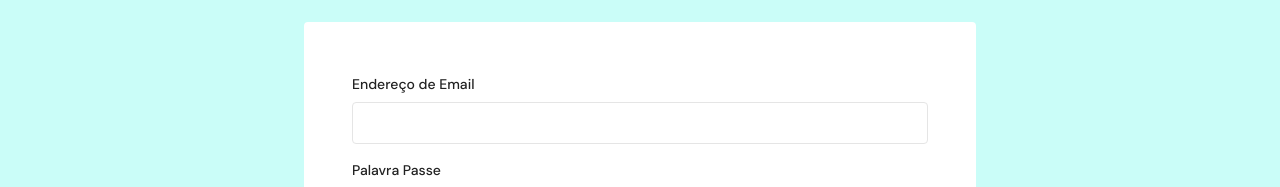
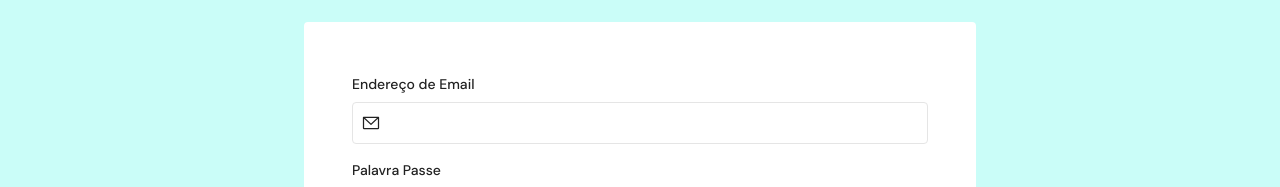
Before and after one commit to rafaelwillen/kisalu-web, a Next.js app: page /auth/login in a window 1280 px wide. Shown: the part 319-506 px from the top of the page. Built offline with nearby package versions, Linux system fonts and the light colour scheme.

Commit message:
Create the general input component

```diff
--- /dev/null
+++ b/src/components/form/Input.tsx
@@ -0,0 +1,30 @@
+import { forwardRef } from "react";
+import { InputProps } from "./types";
+
+const Input = forwardRef<HTMLInputElement, InputProps>(
+  ({ label, errorMessage, icon, name, type, ...props }, ref) => {
+    return (
+      <div className="flex-1 space-y-1">
+        <label htmlFor={name} className="text-sm font-medium leading-7">
+          {label}
+        </label>
+        <div className="p-2 border border-neutral-200 rounded flex items-center focus-within:border-primary-400 duration-150 gap-2">
+          {icon}
+          <input
+            {...props}
+            ref={ref}
+            type={type}
+            name={name}
+            id={name}
+            className="flex-1 outline-none"
+          />
+        </div>
+        {errorMessage && (
+          <span className="text-sm text-danger">{errorMessage}</span>
+        )}
+      </div>
+    );
+  }
+);
+
+export default Input;
--- a/src/components/form/index.ts
+++ b/src/components/form/index.ts
@@ -1 +1,2 @@
+export { default as Input } from "./Input";
 export { default as SearchInput } from "./SearchInput";
--- /dev/null
+++ b/src/components/form/types.ts
@@ -0,0 +1,9 @@
+import { InputHTMLAttributes, ReactNode } from "react";
+
+export interface InputProps
+  extends Omit<InputHTMLAttributes<HTMLInputElement>, "type" | "className"> {
+  label: string;
+  errorMessage?: string;
+  icon?: ReactNode;
+  type?: "email" | "text" | "search" | "tel" | "url";
+}
--- a/src/pages/auth/login.tsx
+++ b/src/pages/auth/login.tsx
@@ -1,7 +1,8 @@
+import { Input } from "@/components/form";
 import MainLayout from "@/components/layouts/MainLayout";
 import { Container } from "@/components/pages/common";
 import { Routes } from "@/utils/constants/linksPaths";
-import { ArrowUpRight } from "@phosphor-icons/react";
+import { ArrowUpRight, EnvelopeSimple } from "@phosphor-icons/react";
 import Link from "next/link";
 import { NextPageWithLayout } from "../_app";
 
@@ -25,19 +26,11 @@ const LoginPage: NextPageWithLayout = () => {
             className="bg-white rounded p-12"
           >
             {/* TODO: Refactor to component */}
-            <div className="flex-1 space-y-1">
-              <label htmlFor="email" className="text-sm font-medium leading-7">
-                Endereço de Email
-              </label>
-              <div className="p-2 border border-neutral-200 rounded flex focus-within:border-primary-400 duration-150">
-                <input
-                  type="email"
-                  name="email"
-                  id="email"
-                  className="flex-1 outline-none "
-                />
-              </div>
-            </div>
+            <Input
+              label="Endereço de Email"
+              type="email"
+              icon={<EnvelopeSimple className="text-text-200" size={20} />}
+            />
             <div className="my-3" />
             {/* TODO: Refactor to component */}
             <div className="flex-1 space-y-1">
```
